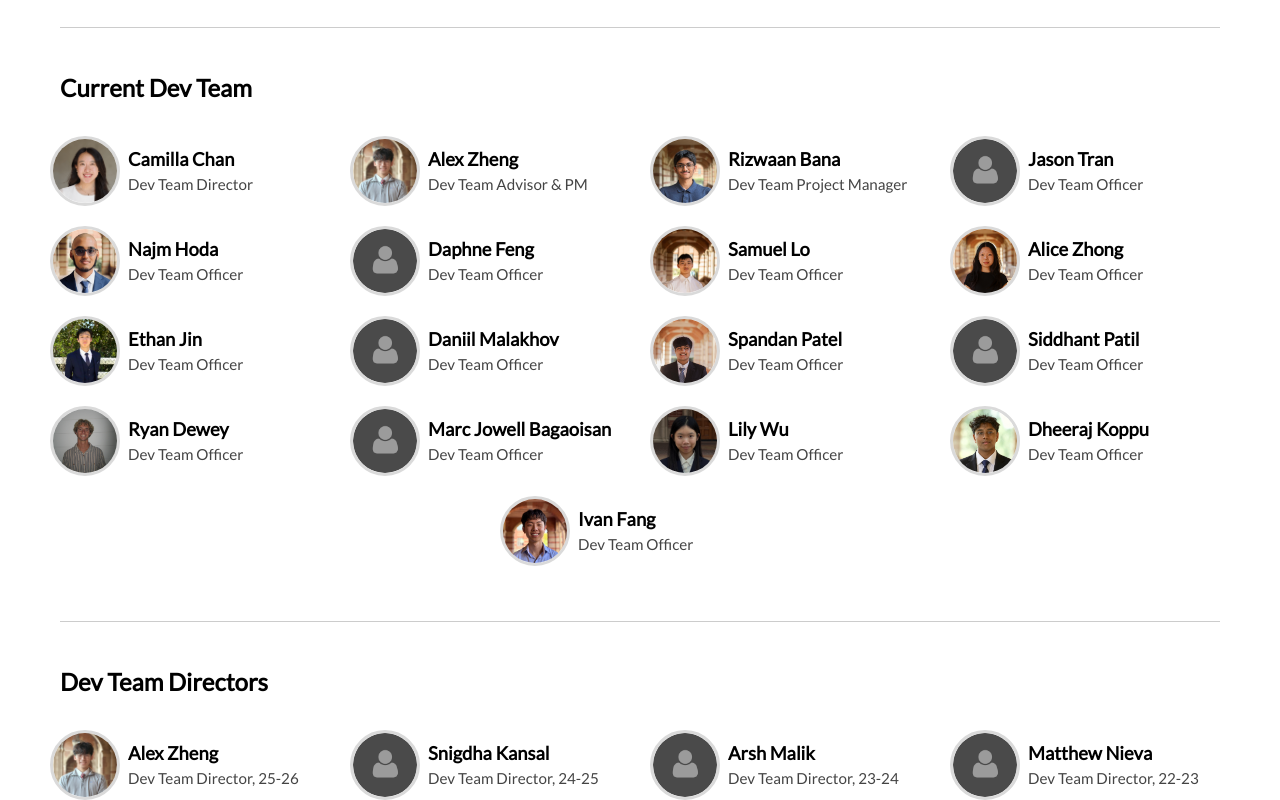
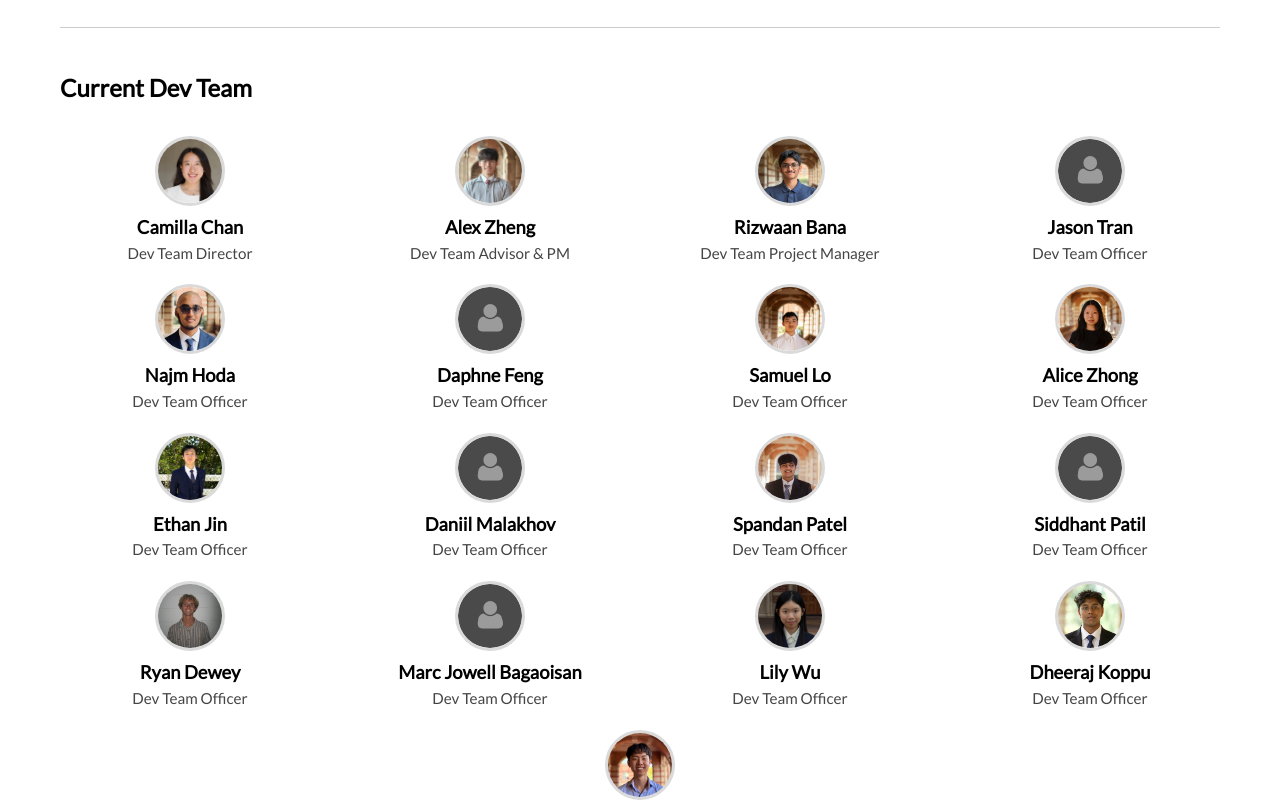
Before and after one commit to uclaacm/membership-portal-ui, a Next.js app: page /resources in a window 1280 px wide. Shown: the part 860-1660 px from the top of the page. Built offline with nearby package versions, Linux system fonts and the light colour scheme; no server answers.

Commit message:
Changed name and title to be under pfp, aligned center

```diff
--- a/app/resources/style.scss
+++ b/app/resources/style.scss
@@ -135,9 +135,10 @@
 }
 
 .officer-tile {
-  display: inline-block;
-  vertical-align: top;
-  text-align: left;
+  display: inline-flex;
+  flex-direction: column;
+  align-items: center;
+  text-align: center;
   width: 280px;
   margin: 10px;
   transition: 0.125s ease-in-out;
@@ -147,16 +148,13 @@
     height: 70px;
     border-radius: 50px;
     border: 3px solid #dadada;
-    display: inline-block;
-    vertical-align: middle;
     object-fit: cover;
     object-position: center;
+    flex-shrink: 0;
   }
 
   .content {
-    display: inline-block;
-    margin-left: 8px;
-    vertical-align: middle;
+    margin-top: 8px;
 
     span {
       display: block;
```
